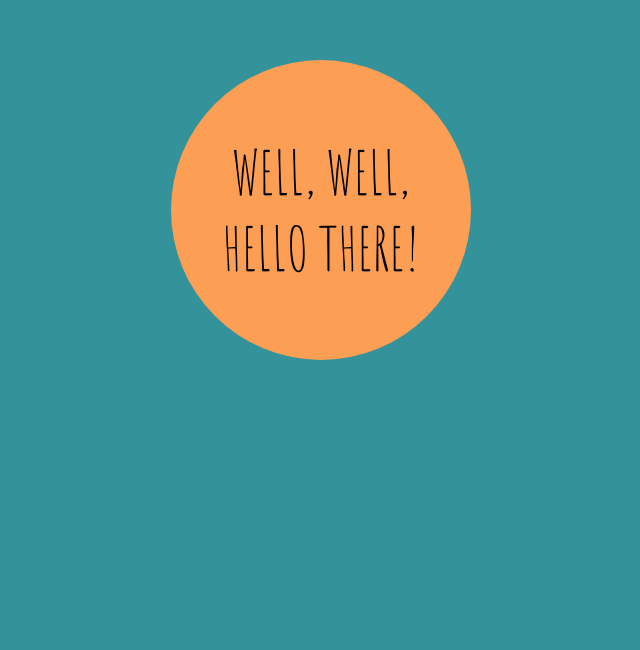
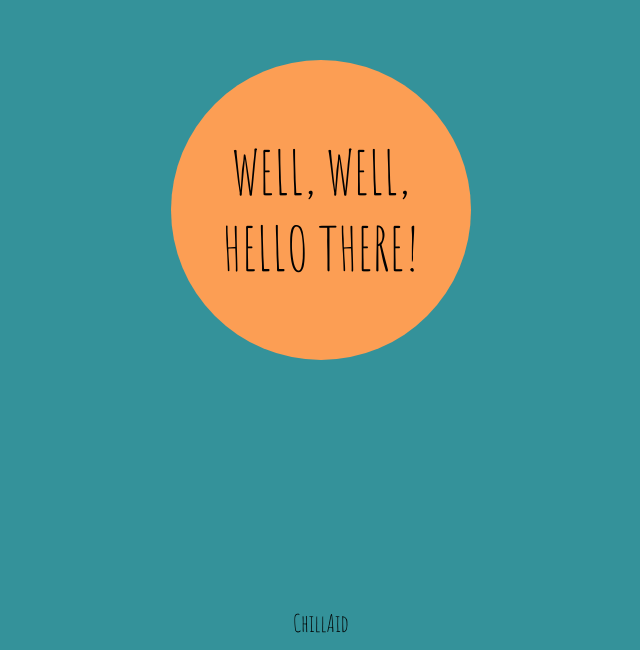
Before and after one commit to Aagsby/portality, a website: page app/html/landingPage.html in a window 1280 px wide. Shown: the part 150-800 px from the top of the page, without its empty margins (319-959 px from the left). Drawn offline with nearby package versions, Linux system fonts and the light colour scheme; files that its build step writes are made by us from their sources.

Commit message:
[FE] add team name to bottom of example page

```diff
--- a/app/html/landingPage.html
+++ b/app/html/landingPage.html
@@ -12,6 +12,7 @@
         Hello there!
       </span>
     </div>
+    <span class="company">ChillAid</span>
   </body>
   <script src="https://code.jquery.com/jquery-2.1.4.min.js"></script>
   <script src="/main.min.js"></script>
--- a/app/scss/main.scss
+++ b/app/scss/main.scss
@@ -30,3 +30,12 @@ html {
 		cursor: none;
 	}
 }
+
+.company {
+	position: fixed;
+	bottom: 12px;
+	right: 50%;
+	transform: translateX(50%);
+	font-family: 'Amatic SC', cursive;
+	font-size: 24px;
+}
```
